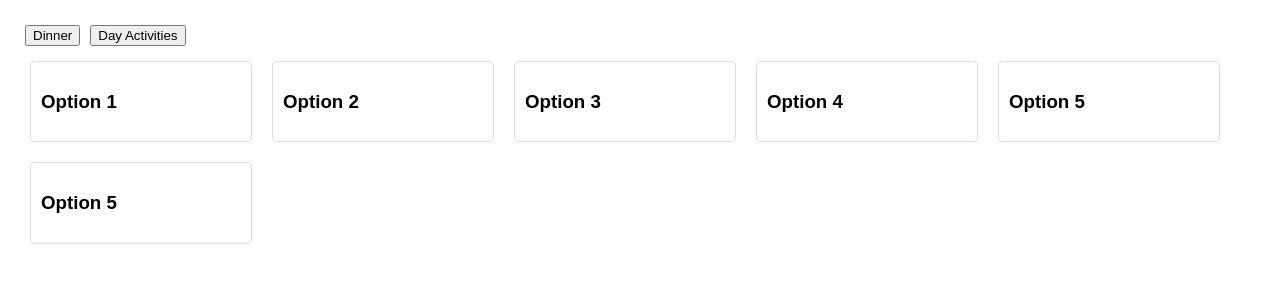
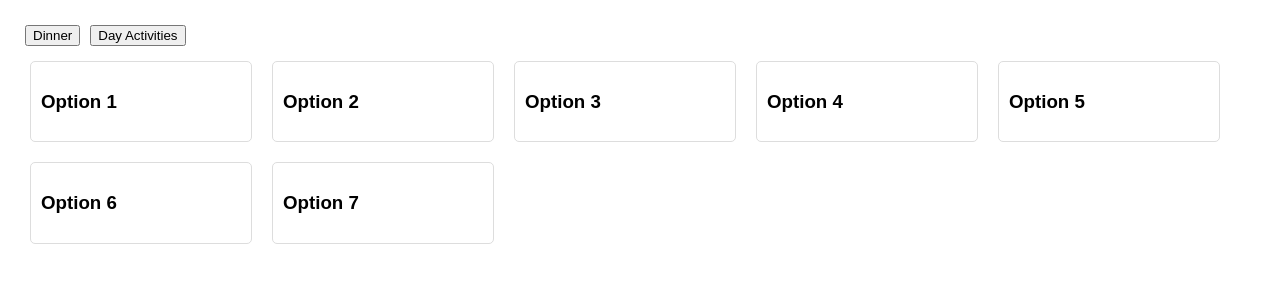
Before and after one commit to prathambhardwaj/dinner-activities-app, a React (Create React App) app: page / in a window 1280 px wide. Shown: the top 300 px of the page. Built offline with nearby package versions, Linux system fonts and the light colour scheme.

Commit message:
minor change

```diff
--- a/src/App.js
+++ b/src/App.js
@@ -8,7 +8,8 @@ const dinnerItems = [
   { id: 3, name: "Option 3", description: "Farzi Cafe" },
   { id: 4, name: "Option 4", description: "CC" },
   { id: 5, name: "Option 5", description: "Yacht Club" },
-  { id: 6, name: "Option 5", description: "T9" },
+  { id: 6, name: "Option 6", description: "T9" },
+  { id: 7, name: "Option 7", description: "Dhuaan" },
   // Add more items as needed
 ];
 
```
